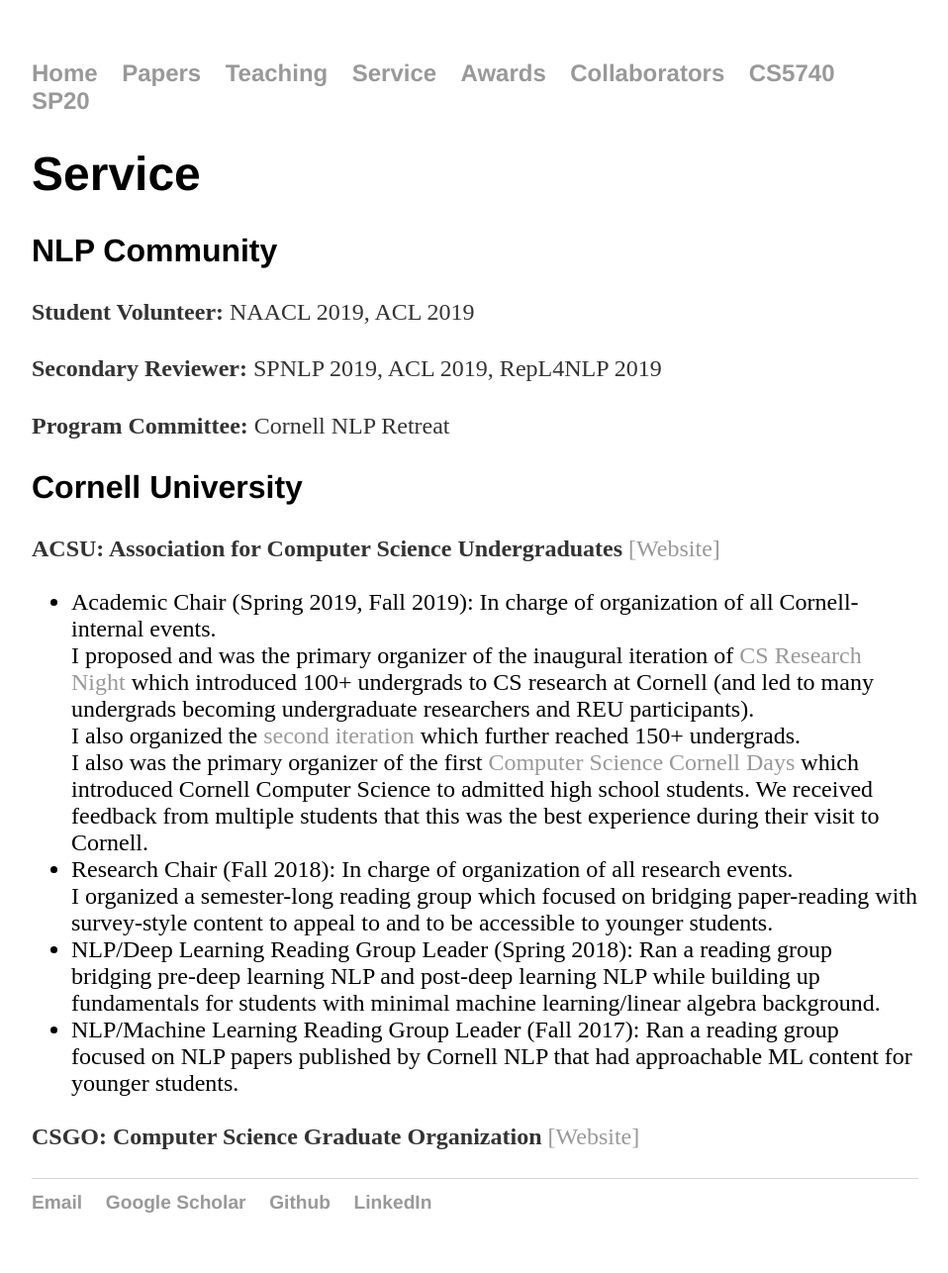
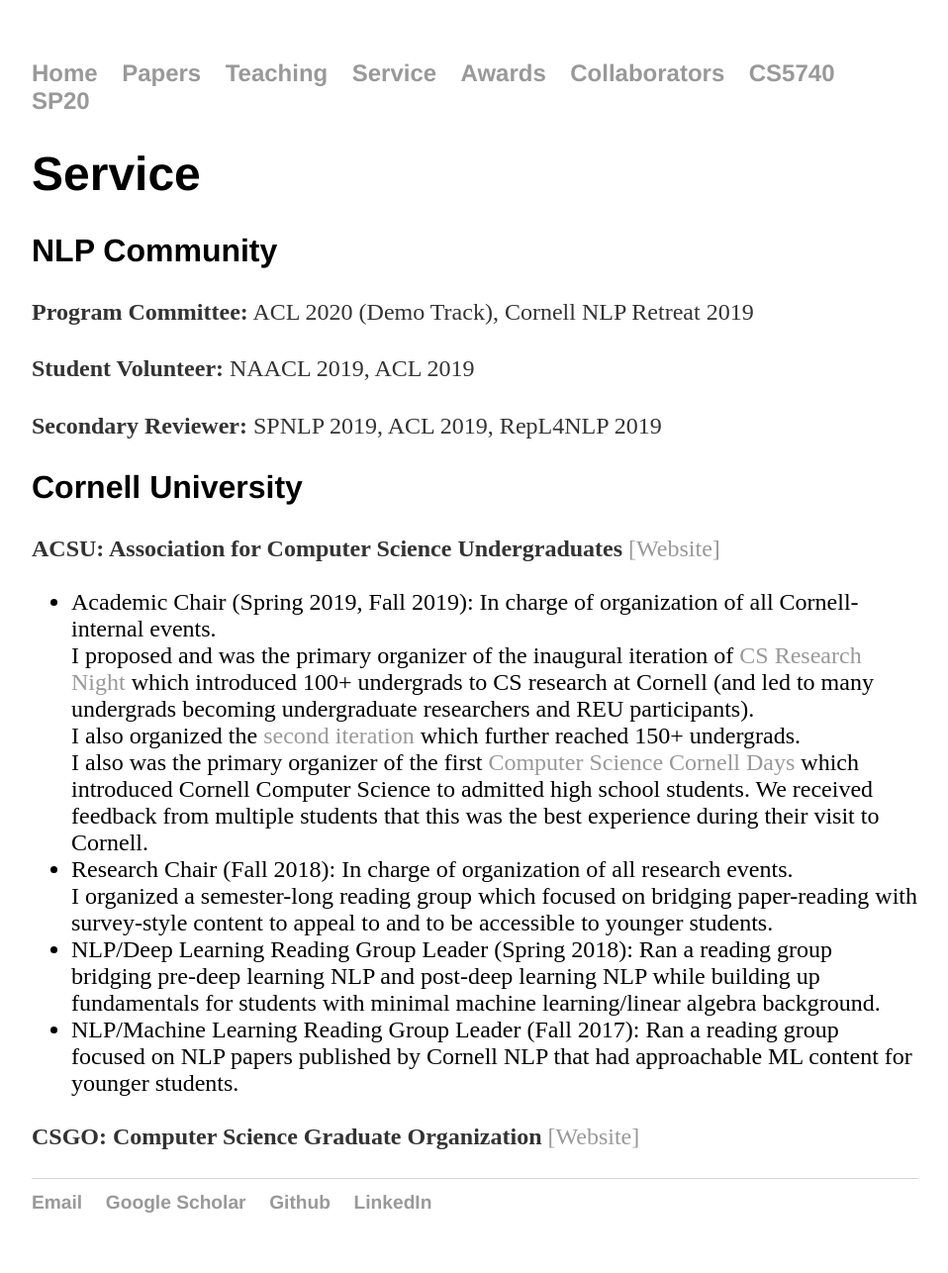
Before and after one commit to rishibommasani/rishibommasani.github.io, a Jekyll site: the page built from service/index.html, in a window 1280 px wide. Shown: the whole page at 99% size, without its empty margins (160-1118 px from the left). Built offline with Jekyll 4.4.1, drawn with Linux system fonts in a browser that asks for light colours.

Commit message:
demo track

```diff
--- a/service/index.html
+++ b/service/index.html
@@ -4,9 +4,9 @@ title: Service
 ---
 	<h1>{{ page.title }}</h1>
 	<h2>NLP Community</h2>
+	<p><b>Program Committee:</b> ACL 2020 (Demo Track), Cornell NLP Retreat 2019 </p>
 	<p><b>Student Volunteer:</b> NAACL 2019, ACL 2019</p>
 	<p><b>Secondary Reviewer:</b> SPNLP 2019, ACL 2019, RepL4NLP 2019</p>
-	<p><b>Program Committee:</b> Cornell NLP Retreat </p>
 	<h2>Cornell University</h2>
 	<p><b>ACSU: Association for Computer Science Undergraduates</b> <a href="https://acsu.cornell.edu/">[Website]</a>
 	<ul>
```
